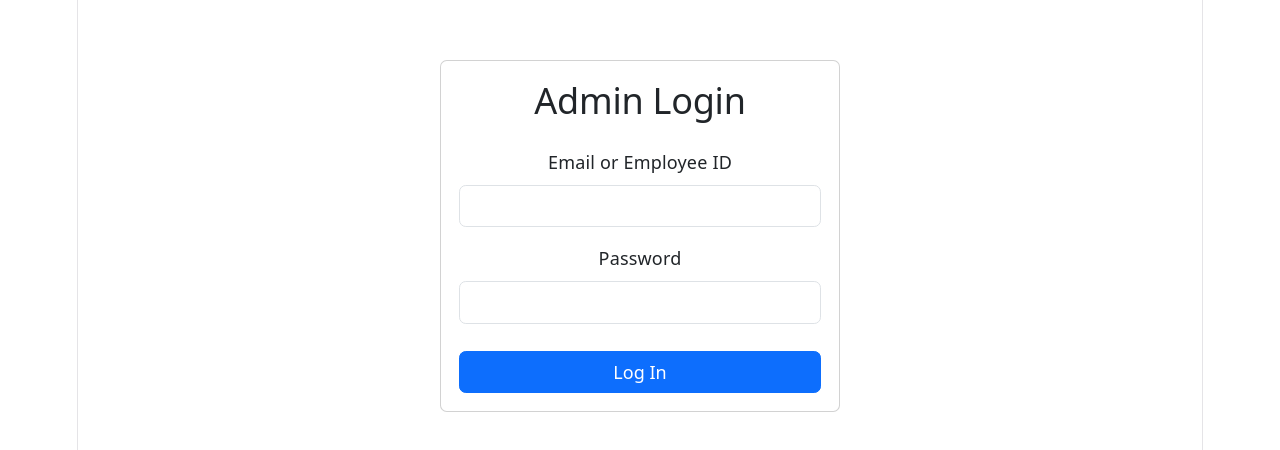
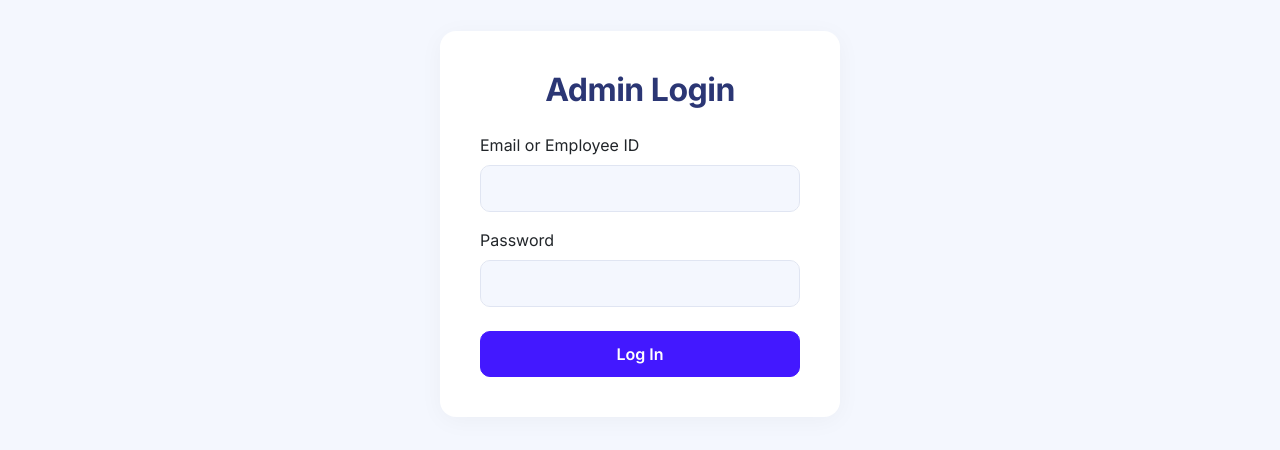
Before and after one commit to Aman0050/Falcon-Attendance, a React (Vite) app in the folder admin/: page /login in a window 1280 px wide. Shown: the part 164-614 px from the top of the page. Built offline with nearby package versions, Linux system fonts and the light colour scheme; no server answers.

Commit message:
style(admin): upgrade web panel to premium modern UI

```diff
--- a/admin/index.html
+++ b/admin/index.html
@@ -4,7 +4,8 @@
     <meta charset="UTF-8" />
     <link rel="icon" type="image/svg+xml" href="/favicon.svg" />
     <meta name="viewport" content="width=device-width, initial-scale=1.0" />
-    <title>admin</title>
+    <link href="https://fonts.googleapis.com/css2?family=Inter:wght@300;400;500;600;700&display=swap" rel="stylesheet">
+    <title>Falcon Admin Panel</title>
   </head>
   <body>
     <div id="root"></div>
--- a/admin/src/App.tsx
+++ b/admin/src/App.tsx
@@ -14,7 +14,7 @@ function Navigation() {
   const location = useLocation();
 
   return (
-    <Navbar bg="dark" variant="dark" expand="lg">
+    <Navbar bg="light" variant="light" expand="lg" className="mb-4">
       <Container>
         <Navbar.Brand as={Link} to="/" className="d-flex align-items-center">
           <img
@@ -36,10 +36,10 @@ function Navigation() {
             <Nav.Link as={Link} to="/reports" active={location.pathname === '/reports'}>Reports</Nav.Link>
             <Nav.Link as={Link} to="/settings" active={location.pathname === '/settings'}>Settings</Nav.Link>
           </Nav>
-          <Navbar.Text className="me-3 text-light">
+          <Navbar.Text className="me-3 fw-bold" style={{ color: 'var(--text-main)' }}>
             Signed in as: {user?.name}
           </Navbar.Text>
-          <Button variant="outline-light" size="sm" onClick={logout}>Logout</Button>
+          <Button variant="primary" size="sm" onClick={logout}>Logout</Button>
         </Navbar.Collapse>
       </Container>
     </Navbar>
--- a/admin/src/index.css
+++ b/admin/src/index.css
@@ -1,109 +1,134 @@
 :root {
-  --text: #6b6375;
-  --text-h: #08060d;
-  --bg: #fff;
-  --border: #e5e4e7;
-  --code-bg: #f4f3ec;
-  --accent: #aa3bff;
-  --accent-bg: rgba(170, 59, 255, 0.1);
-  --accent-border: rgba(170, 59, 255, 0.5);
-  --social-bg: rgba(244, 243, 236, 0.5);
-  --shadow: rgba(0, 0, 0, 0.1) 0 10px 15px -3px, rgba(0, 0, 0, 0.05) 0 4px 6px -2px;
-
-  --sans: system-ui, 'Segoe UI', Roboto, sans-serif;
-  --heading: system-ui, 'Segoe UI', Roboto, sans-serif;
-  --mono: ui-monospace, Consolas, monospace;
-
-  font: 18px/145% var(--sans);
-  letter-spacing: 0.18px;
-  color-scheme: light dark;
-  color: var(--text);
-  background: var(--bg);
-  font-synthesis: none;
-  text-rendering: optimizeLegibility;
-  -webkit-font-smoothing: antialiased;
-  -moz-osx-font-smoothing: grayscale;
-
-  @media (max-width: 1024px) {
-    font-size: 16px;
-  }
-}
-
-@media (prefers-color-scheme: dark) {
-  :root {
-    --text: #9ca3af;
-    --text-h: #f3f4f6;
-    --bg: #16171d;
-    --border: #2e303a;
-    --code-bg: #1f2028;
-    --accent: #c084fc;
-    --accent-bg: rgba(192, 132, 252, 0.15);
-    --accent-border: rgba(192, 132, 252, 0.5);
-    --social-bg: rgba(47, 48, 58, 0.5);
-    --shadow: rgba(0, 0, 0, 0.4) 0 10px 15px -3px, rgba(0, 0, 0, 0.25) 0 4px 6px -2px;
-  }
-
-  #social .button-icon {
-    filter: invert(1) brightness(2);
-  }
-}
-
-#root {
-  width: 1126px;
-  max-width: 100%;
-  margin: 0 auto;
-  text-align: center;
-  border-inline: 1px solid var(--border);
-  min-height: 100svh;
-  display: flex;
-  flex-direction: column;
-  box-sizing: border-box;
+  --primary-color: #4318FF;
+  --secondary-color: #868CFF;
+  --bg-color: #F4F7FE;
+  --card-bg: #FFFFFF;
+  --text-main: #2B3674;
+  --text-muted: #A3AED0;
 }
 
 body {
   margin: 0;
+  font-family: 'Inter', system-ui, -apple-system, sans-serif !important;
+  background-color: var(--bg-color) !important;
+  color: var(--text-main) !important;
+  -webkit-font-smoothing: antialiased;
 }
 
-h1,
-h2 {
-  font-family: var(--heading);
-  font-weight: 500;
-  color: var(--text-h);
+/* Override #root constraints from default vite template */
+#root {
+  width: 100%;
+  max-width: 100%;
+  margin: 0;
+  text-align: left;
+  border: none;
+  min-height: 100vh;
+  display: block;
 }
 
-h1 {
-  font-size: 56px;
-  letter-spacing: -1.68px;
-  margin: 32px 0;
-  @media (max-width: 1024px) {
-    font-size: 36px;
-    margin: 20px 0;
-  }
+/* Premium Navbar */
+.navbar {
+  background-color: var(--card-bg) !important;
+  box-shadow: 0 4px 20px rgba(0, 0, 0, 0.03) !important;
+  padding: 15px 0 !important;
 }
-h2 {
-  font-size: 24px;
-  line-height: 118%;
-  letter-spacing: -0.24px;
-  margin: 0 0 8px;
-  @media (max-width: 1024px) {
-    font-size: 20px;
-  }
+.navbar-brand {
+  color: var(--text-main) !important;
+  font-weight: 700 !important;
+  letter-spacing: -0.5px;
 }
-p {
-  margin: 0;
+.nav-link {
+  color: var(--text-muted) !important;
+  font-weight: 500;
+  margin: 0 5px;
+  border-radius: 8px;
+  transition: all 0.2s ease;
+}
+.nav-link:hover, .nav-link.active {
+  color: var(--primary-color) !important;
+  background-color: rgba(67, 24, 255, 0.05);
 }
 
-code,
-.counter {
-  font-family: var(--mono);
-  display: inline-flex;
-  border-radius: 4px;
-  color: var(--text-h);
+/* Cards */
+.card {
+  background: var(--card-bg) !important;
+  border: none !important;
+  border-radius: 16px !important;
+  box-shadow: 0 4px 24px rgba(0, 0, 0, 0.04) !important;
+  padding: 24px;
+  margin-bottom: 24px;
 }
 
-code {
-  font-size: 15px;
-  line-height: 135%;
-  padding: 4px 8px;
-  background: var(--code-bg);
+/* Buttons */
+.btn {
+  border-radius: 10px !important;
+  font-weight: 600 !important;
+  padding: 10px 20px !important;
+  transition: all 0.2s ease !important;
 }
+.btn-primary {
+  background-color: var(--primary-color) !important;
+  border-color: var(--primary-color) !important;
+}
+.btn-primary:hover {
+  background-color: #3311db !important;
+  box-shadow: 0 4px 12px rgba(67, 24, 255, 0.3) !important;
+  transform: translateY(-1px);
+}
+.btn-outline-light {
+  color: var(--primary-color) !important;
+  border-color: var(--primary-color) !important;
+}
+.btn-outline-light:hover {
+  background-color: var(--primary-color) !important;
+  color: #fff !important;
+}
+
+/* Forms */
+.form-control, .form-select {
+  border-radius: 10px !important;
+  border: 1px solid #E0E5F2 !important;
+  padding: 12px 16px !important;
+  font-size: 14px !important;
+  background-color: #F4F7FE !important;
+  color: var(--text-main) !important;
+  font-weight: 500;
+}
+.form-control:focus, .form-select:focus {
+  box-shadow: 0 0 0 3px rgba(67, 24, 255, 0.15) !important;
+  border-color: var(--primary-color) !important;
+  background-color: #fff !important;
+}
+
+/* Tables */
+.table {
+  color: var(--text-main) !important;
+}
+.table thead th {
+  border-bottom: 1px solid #E0E5F2 !important;
+  color: var(--text-muted) !important;
+  font-weight: 600 !important;
+  text-transform: uppercase;
+  font-size: 12px;
+  letter-spacing: 0.5px;
+  padding: 16px !important;
+}
+.table tbody td {
+  border-bottom: 1px solid #f0f2f8 !important;
+  padding: 16px !important;
+  vertical-align: middle;
+  font-weight: 500;
+}
+.table-hover tbody tr:hover {
+  background-color: #fcfcfd !important;
+}
+
+/* Typography Overrides */
+h1, h2, h3, h4, h5 {
+  color: var(--text-main) !important;
+  font-weight: 700 !important;
+  letter-spacing: -0.5px;
+}
+.text-muted {
+  color: var(--text-muted) !important;
+}
```
